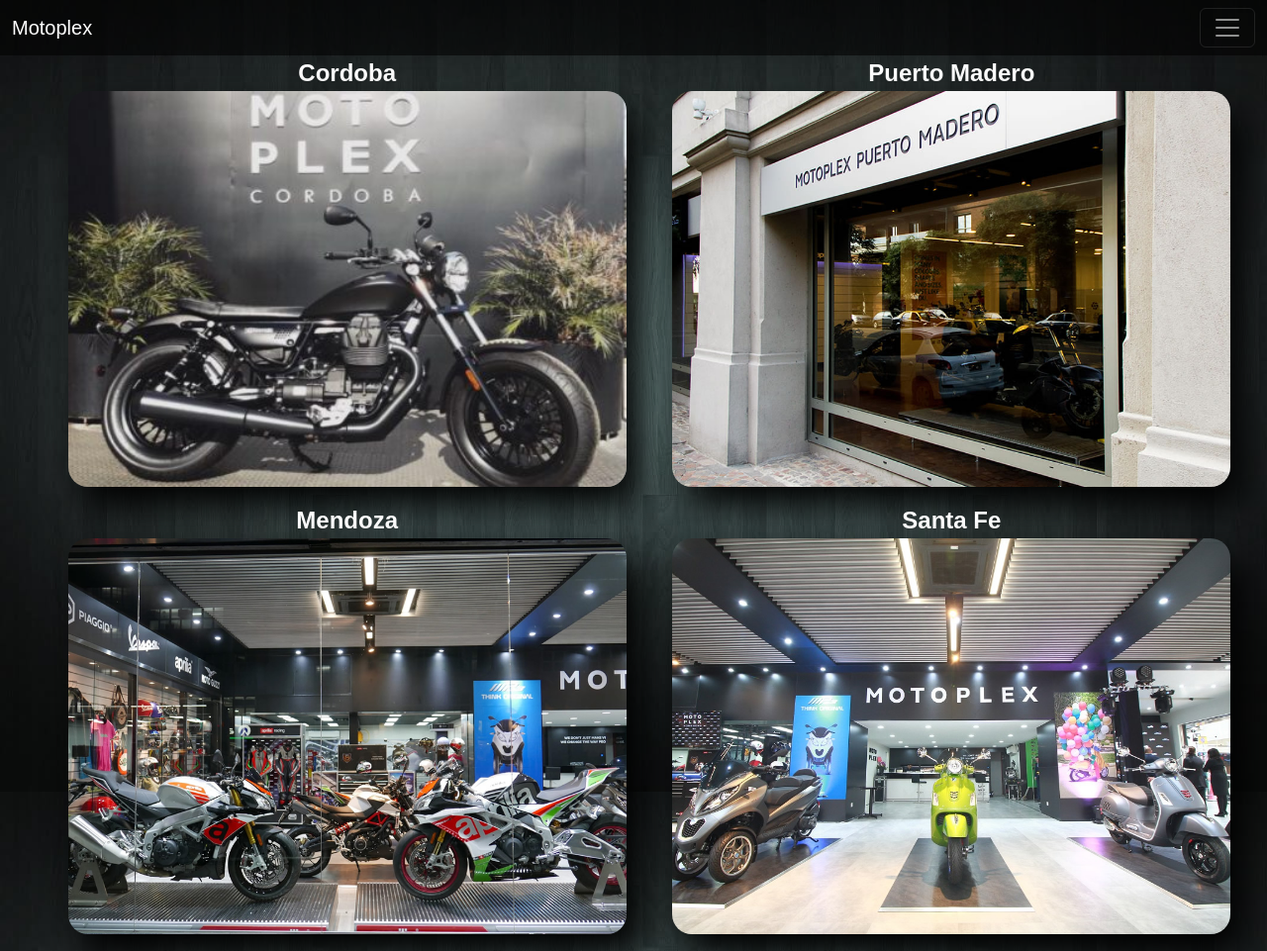
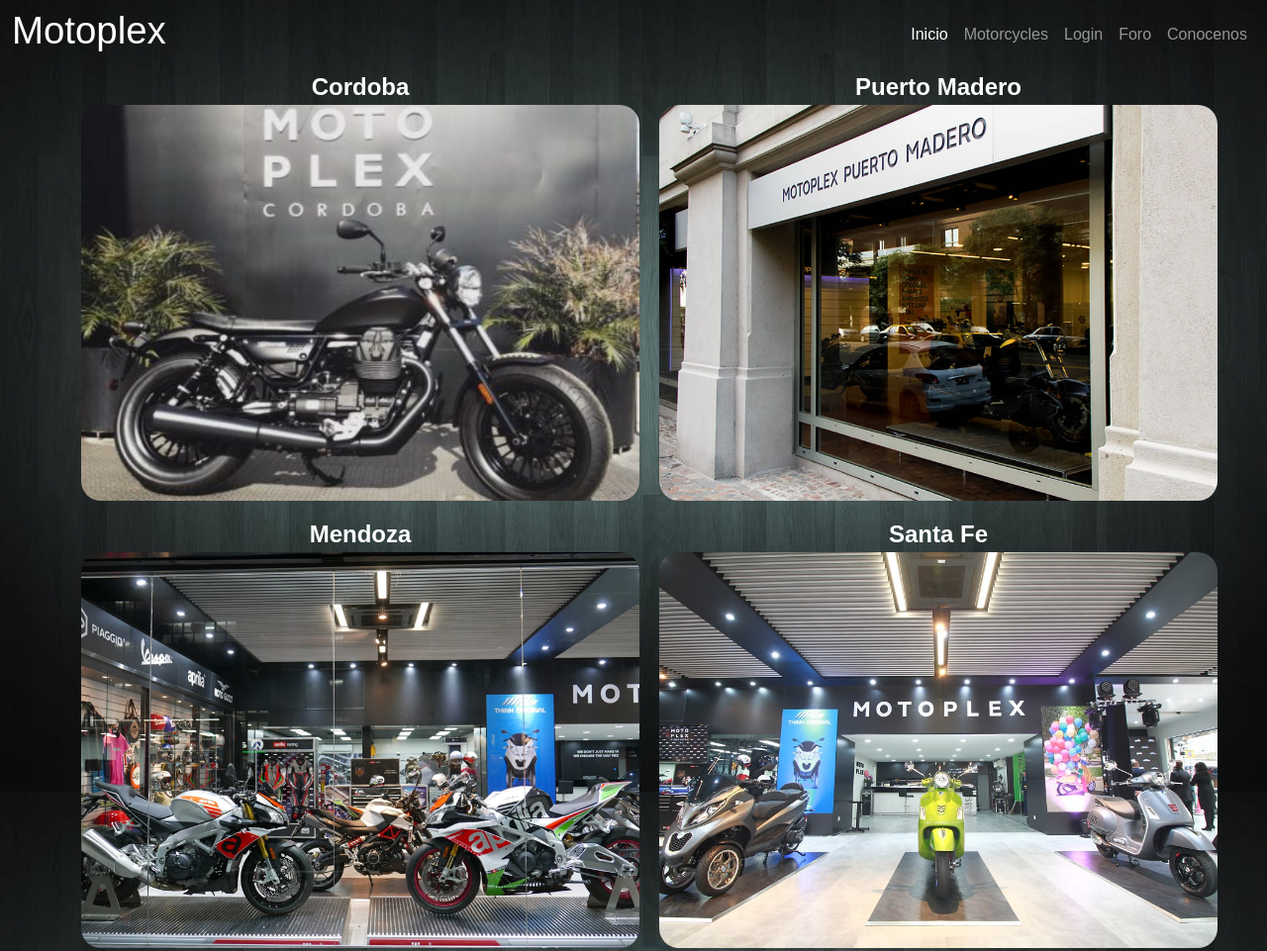
Before and after one commit to Dylanyocco/1er-Repository, a website: page index.html in a window 1280 px wide. Shown: the top 961 px of the page at 99% size. Drawn offline with nearby package versions, Linux system fonts and the light colour scheme.

Commit message:
navbar-index

```diff
--- a/index.html
+++ b/index.html
@@ -30,21 +30,21 @@
 </head>
 <body>
     <header>
-        <nav class="navbar" style=" background-color: #00000091 "navbar bg-dark data-bs-theme="dark";>
+        <nav class="navbar navbar-dark navbar-expand-md">
             <div class="container-fluid">
-            <a class="navbar-brand" href="index.html">Motoplex</a>
-            <button class="navbar-toggler" type="button" data-bs-toggle="collapse" data-bs-target="#navbarScroll" aria-controls="navbarScroll" aria-expanded="false" aria-label="Toggle navigation">
-                <span class="navbar-toggler-icon"></span>
-            </button>
-            <div class="collapse navbar-collapse" id="navbarScroll">
-                <ul class="navbar-nav me-auto my-2 my-lg-0 navbar-nav-scroll" style="--bs-scroll-height: 200px;">
-                    <li><a class="nav-link" href="index.html">Inicio</a></li>
-                    <li><a class="nav-link" href="pages/motorcycles.html">Motos</a></li>
-                    <li><a class="nav-link" href="pages/login.html">Login</a></li>
-                    <li><a class="nav-link" href="pages/forum.html">Foro</a></li>
-                    <li><a class="nav-link" href="pages/conocenos.html">Conocenos</a></li>
-                </ul>
-            </div>
+                <h2><a href="index.html" class="navbar-brand">Motoplex</a></h2>
+                <button class="navbar-toggler" type="button" data-bs-toggle="collapse" data-bs-target="#navbar-responsive" aria-controls="navbarNavAltMarkup" aria-expanded="false" aria-label="Toggle navigation">
+                    <span class="navbar-toggler-icon"></span>
+                </button>
+                <div class="collapse navbar-collapse" id="navbar-responsive">
+                    <div class="navbar-nav">
+                        <a class="nav-link active" aria-current="page" href="index.html">Inicio</a>
+                        <a class="nav-link" href="pages/motorcycles.html">Motorcycles</a>
+                        <a class="nav-link" href="pages/login.html">Login</a>
+                        <a class="nav-link" href="pages/forum.html">Foro</a>
+                        <a class="nav-link" href="pages/conocenos.html">Conocenos</a>
+                    </div>
+                </div>
             </div>
         </nav>
     </header>
@@ -53,11 +53,11 @@
             <ul class="body-main-imagenes">
                 <li>
                     <a href="#" class="body-main-imagenes-titulos">Cordoba</a>
-                    <img src="multimedia/cordoba.jpg" alt="Concesionaria de Córdoba">
+                    <img src="multimedia/cordoba.jpg" width="564px" height="400px" alt="Concesionaria de Córdoba">
                 </li>
                 <li>
                     <a href="#" class="body-main-imagenes-titulos">Puerto Madero</a>
-                    <img src="multimedia/Pmadero.jpg" alt="Concesionaria de Puerto Madero">
+                    <img src="multimedia/Pmadero.jpg" width="564px" height="400px" alt="Concesionaria de Puerto Madero">
                 </li>
             </ul>
         </section>
@@ -65,11 +65,11 @@
             <ul class="body-main-imagenes2">
                 <li>
                     <a href="#" class="body-main-imagenes-titulos">Mendoza</a>
-                    <img src="multimedia/mendoza.jpg" alt="Concesionaria de Mendoza">
+                    <img src="multimedia/mendoza.jpg" width="564px" height="400px"  alt="Concesionaria de Mendoza">
                 </li>
                 <li>
                     <a href="#" class="body-main-imagenes-titulos">Santa Fe</a>
-                    <img src="multimedia/santa fe.jpg" alt="Concesionaria de Santa Fe">
+                    <img src="multimedia/santa fe.jpg" width="564px" height="400px" alt="Concesionaria de Santa Fe">
                 </li>
                 </ul>
             </ul>
--- a/scss/components/_navbar.scss
+++ b/scss/components/_navbar.scss
@@ -0,0 +1,6 @@
+.navbar-collapse{
+    justify-content: flex-end;
+}
+.navbar-brand{
+    font-size: larger;
+}
--- a/scss/layout/_index.scss
+++ b/scss/layout/_index.scss
@@ -6,36 +6,31 @@
     font-weight: 600;
 }
 .body-main-imagenes{
-    @include flex(row,space-evenly,center,wrap);
-    color: $mainColor;
-    gap: 10px;
-    font-size: medium;
-    .body-main-imagenes img{
+    gap:20px;
+    display: flex;
+    justify-content: center;
+}
+.body-main-imagenes img{
     border-radius: 20px;
-    width: 564px;
-    height:400px;
-    box-shadow: 13px 20px 37px #000000;
-    transition: 0.5s;}
-    .body-main-imagenes img:hover{
+    transition: 0.5s;
+}
+.body-main-imagenes img:hover{
     height: 420px;
     width: 590px;
-    }
 }
 .body-main-imagenes2{
-    @include flex(row,space-evenly,center,wrap);
-    gap: 10px;
-    .body-main-imagenes2 img{
+    gap:20px;
+    display: flex;
+    justify-content: center;
+
+}
+.body-main-imagenes2 img{
     border-radius: 20px;
-    width:564px;
-    max-width:590px;
-    height:400px;
-    box-shadow: 13px 20px 37px #000000;
-    transition: 0.5s;}
-    .body-main-imagenes2 img:hover{
+    transition: 0.5s;
+}
+.body-main-imagenes2 img:hover{
     height: 420px;
     width: 590px;
-    }
-
 }
 .body-textos{
     display: flex;
```
Also changed, not shown: pages/conocenos.html (+14 -14 lines), pages/forum.html (+15 -15 lines), pages/login.html (+14 -14 lines), pages/motorcycles.html (+15 -15 lines), css/style.css, 1 other file.
